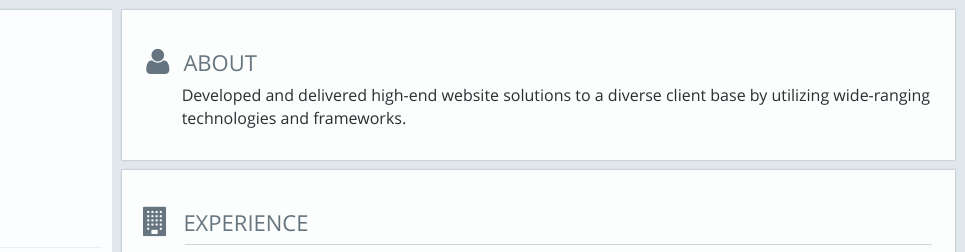
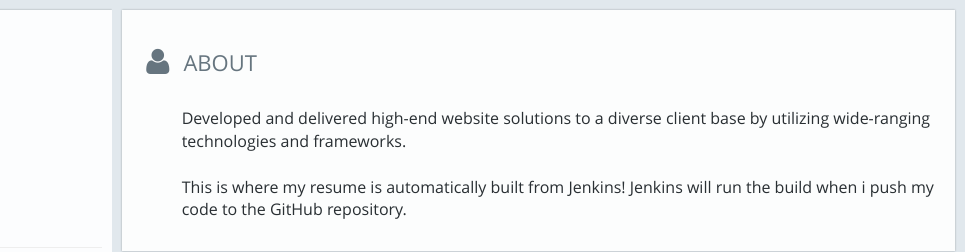
Before and after one commit to vovanduc/devops-resume, a website: page index.html in a window 1280 px wide. Shown: the top 252 px of the page, 315-1280 px from the left. Drawn offline with Linux system fonts and the light colour scheme.

Commit message:
commit auto from jenkin

```diff
--- a/index.html
+++ b/index.html
@@ -34,7 +34,8 @@
   <meta name="application-name" content="Vo Van Duc">
 
   <meta name="author" content="Vo Van Duc">
-  <meta name="description" content="Developed and delivered high-end website solutions to a diverse client base by utilizing wide-ranging technologies and f">
+  <meta name="description" content="
+ Developed and delivered high-end website solutions to a diverse client base by utilizing wide-ranging technologies and">
 
     <meta name="twitter:label1" content="Job">
     <meta name="twitter:data1" content="DevOps Engineer">
@@ -124,7 +125,7 @@
 
               <div class="row">
                 <div class="col-xs-12">
-                  <p itemprop="description">Developed and delivered high-end website solutions to a diverse client base by utilizing wide-ranging technologies and frameworks.</p>
+                  <p itemprop="description"><br> Developed and delivered high-end website solutions to a diverse client base by utilizing wide-ranging technologies and frameworks. <br><br> This is where my resume is automatically built from Jenkins! Jenkins will run the build when i push my code to the GitHub repository.</p>
                 </div>
               </div>
             </div>
```
